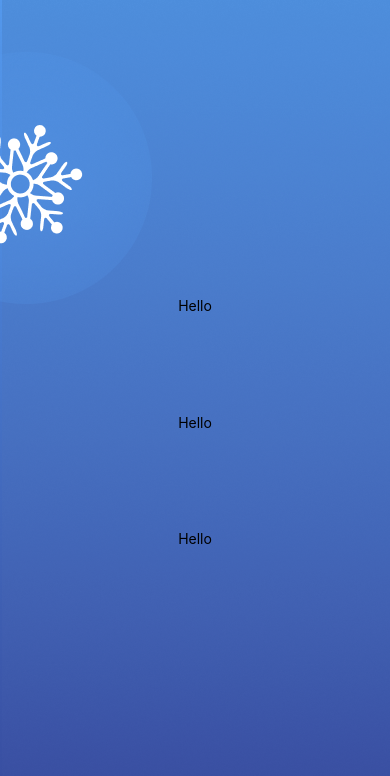
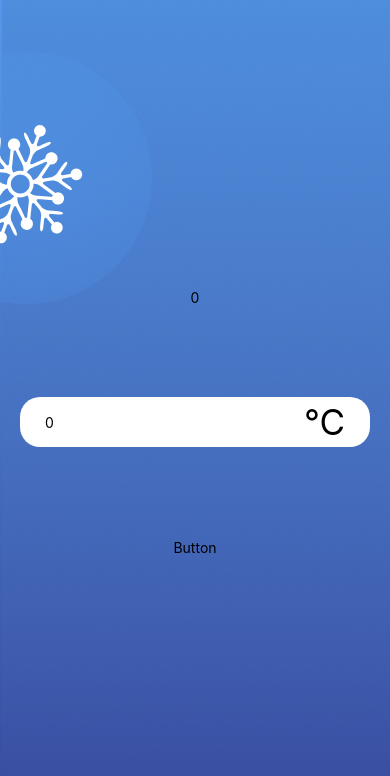
Before and after one commit to Karlito14/Converter, a React Native app: screen / in a window 390 px wide. Shown: the top 776 px of the page. Built offline with nearby package versions, Linux system fonts and the light colour scheme.

Commit message:
réalisation du composant input

```diff
--- a/App.js
+++ b/App.js
@@ -2,15 +2,18 @@ import { View, Text, ImageBackground } from 'react-native';
 import { styles } from './App.style';
 import cold from './assets/cold.png';
 import hot from './assets/hot.png';
-
+import { useState } from 'react';
+import { Input } from './components/Input/Input';
 
 export default function App() {
+  const [inputValue, setInputValue] = useState("0");
+
   return (
     <ImageBackground source={cold} style={styles.container}>
       <View style={styles.content}>
-        <Text>Hello</Text>
-        <Text>Hello</Text>
-        <Text>Hello</Text>
+        <Text>{inputValue}</Text>
+        <Input value={inputValue} updateValue={setInputValue} />
+        <Text>Button</Text>
       </View>
     </ImageBackground>
   );
--- a/App.style.js
+++ b/App.style.js
@@ -4,6 +4,7 @@ export const styles = StyleSheet.create({
   container: {
     flex: 1,
     justifyContent: 'center',
+    padding: 20
   },
   content: {
     justifyContent: 'space-evenly',
--- /dev/null
+++ b/components/Input/Input.jsx
@@ -0,0 +1,18 @@
+import { Text, TextInput, View } from 'react-native';
+import { inputStyles } from './Input.style';
+
+export const Input = ({ value, updateValue }) => {
+  return (
+    <View style={inputStyles.container}>
+      <TextInput
+        style={inputStyles.input}
+        defaultValue={value}
+        keyboardType="numeric"
+        onChangeText={updateValue}
+        placeholder="Tape une température"
+        maxLength={4}
+      />
+      <Text style={inputStyles.unit}>°C</Text>
+    </View>
+  );
+};
--- /dev/null
+++ b/components/Input/Input.style.js
@@ -0,0 +1,22 @@
+import { StyleSheet } from 'react-native';
+
+export const inputStyles = StyleSheet.create({
+  container: {
+    position: 'relative',
+    alignSelf: 'stretch',
+    justifyContent: 'center',
+  },
+  input: {
+    paddingLeft: 25,
+    padding: 10,
+    height: 50,
+    backgroundColor: 'white',
+    borderRadius: 20,
+  },
+  unit: {
+    position: 'absolute',
+    fontSize: 35,
+    alignSelf: 'flex-end',
+    paddingRight: 25,
+  },
+});
```
